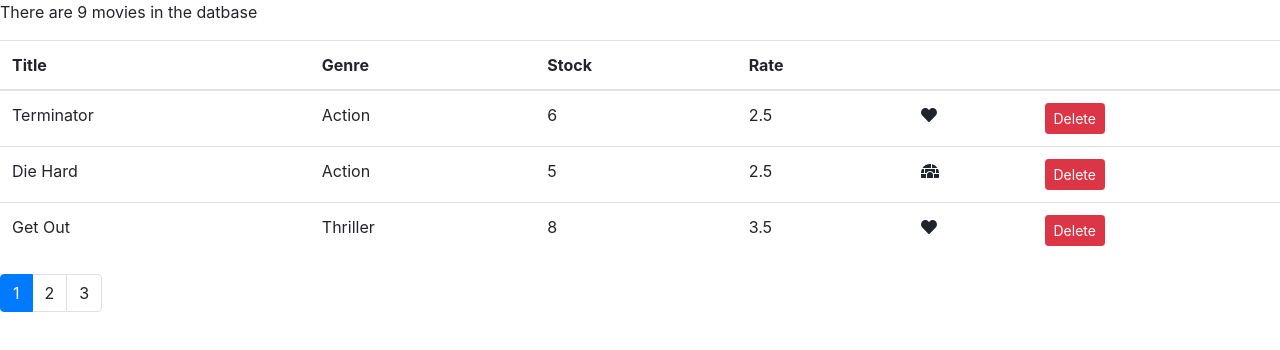
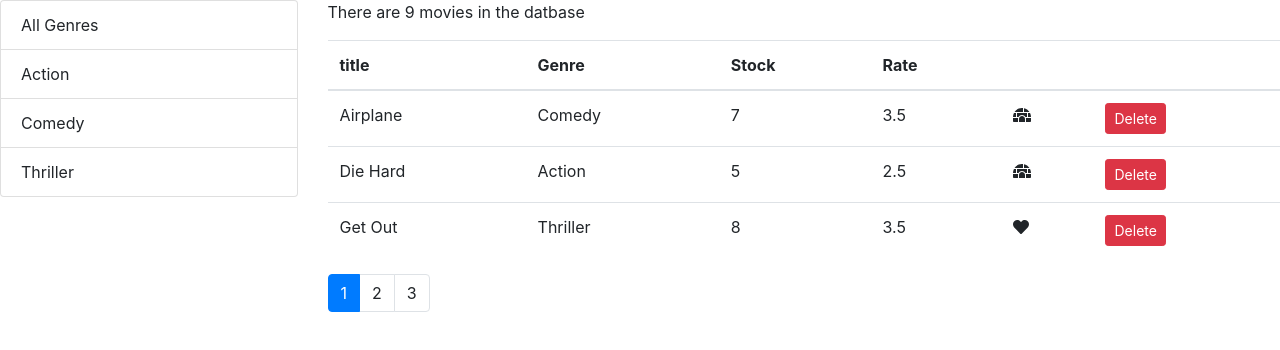
Before and after one commit to Nwillia3/Shmovie, a React (Create React App) app: page / in a window 1280 px wide. Shown: the top 350 px of the page. Built offline with nearby package versions, Linux system fonts and the light colour scheme.

Commit message:
added a sort filter to the table

```diff
--- /dev/null
+++ b/src/components/common/listGroup.jsx
@@ -0,0 +1,33 @@
+import React from "react";
+
+const ListGroup = props => {
+  const {
+    items,
+    textProperty,
+    valueProperty,
+    selectedItem,
+    onItemSelect
+  } = props;
+  return (
+    <ul className="list-group">
+      {items.map(item => (
+        <li
+          onClick={() => onItemSelect(item)}
+          key={item[valueProperty]}
+          className={
+            item === selectedItem ? "list-group-item active" : "list-group-item"
+          }
+        >
+          {item[textProperty]}
+        </li>
+      ))}
+    </ul>
+  );
+};
+
+ListGroup.defaultProps = {
+  textProperty: "name",
+  valueProperty: "_id"
+};
+
+export default ListGroup;
--- a/src/components/common/pagination.jsx
+++ b/src/components/common/pagination.jsx
@@ -18,7 +18,6 @@
             className={page === currentPage ? "page-item active" : "page-item"} // to activate the current page for pagination
           >
             <a onClick={() => onPageChange(page)} className="page-link">
-              {" "}
               {page}
             </a>
           </li>
--- /dev/null
+++ b/src/components/common/tableHeader.jsx
@@ -0,0 +1,32 @@
+import React, { Component } from "react";
+
+class TableHeader extends Component {
+  raiseSort = path => {
+    const sortColumn = { ...this.props.sortColumn };
+    if (sortColumn.path === path)
+      sortColumn.order = sortColumn.order === "asc" ? "desc" : "asc";
+    else {
+      sortColumn.path = path;
+      sortColumn.order = "asc";
+    }
+    this.props.onSort(sortColumn);
+  };
+  render() {
+    return (
+      <thead>
+        <tr>
+          {this.props.columns.map(column => (
+            <th
+              key={column.path || column.key}
+              onClick={() => this.raiseSort(column.path)}
+            >
+              {column.label}
+            </th>
+          ))}
+        </tr>
+      </thead>
+    );
+  }
+}
+
+export default TableHeader;
--- /dev/null
+++ b/src/components/movieTable.jsx
@@ -0,0 +1,54 @@
+import React, { Component } from "react";
+import Like from "./common/like";
+import TableHeader from "./common/tableHeader";
+
+class MovieTable extends Component {
+  columns = [
+    { path: "title", label: "title" },
+    { path: "genre.name", label: "Genre" },
+    { path: "numberInStock", label: "Stock" },
+    { path: "dailyRentalRate", label: "Rate" },
+    { key: "like" },
+    { key: "delete" }
+  ];
+  render() {
+    const { movies, onDelete, onLike, sortColumn, onSort } = this.props;
+    return (
+      <table className="table">
+        <TableHeader
+          columns={this.columns}
+          sortColumn={sortColumn}
+          onSort={onSort}
+        />
+        <tbody>
+          {movies.map(movie => (
+            <tr key={movie._id}>
+              <td>{movie.title}</td>
+              <td>{movie.genre.name}</td>
+              <td>{movie.numberInStock}</td>
+              <td>{movie.dailyRentalRate}</td>
+              <td>
+                <Like
+                  liked={movie.liked}
+                  onClick={() => {
+                    onLike(movie);
+                  }}
+                />
+              </td>
+              <td>
+                <button
+                  onClick={() => onDelete(movie)}
+                  className="btn btn-danger btn-sm"
+                >
+                  Delete
+                </button>
+              </td>
+            </tr>
+          ))}
+        </tbody>
+      </table>
+    );
+  }
+}
+
+export default MovieTable;
--- a/src/components/movies.jsx
+++ b/src/components/movies.jsx
@@ -1,16 +1,25 @@
 import React, { Component } from "react";
-import Like from "./common/like";
 import { getMovies } from "../services/fakeMovieService";
 import Pagination from "./common/pagination";
 import { paginate } from "../utils/pagainate";
+import ListGroup from "./common/listGroup";
+import { getGenres } from "../services/fakeGenreService";
+import MovieTable from "./movieTable";
+import _ from "lodash";
 
 class Movies extends Component {
   state = {
-    movies: getMovies(),
+    movies: [],
     pageSize: 3,
-    currentPage: 1
+    currentPage: 1,
+    genres: [],
+    sortColumn: { path: "title", order: "asc" }
   };
 
+  componentDidMount() {
+    const genres = [{ _id: "", name: "All Genres" }, ...getGenres()];
+    this.setState({ movies: getMovies(), genres });
+  }
   handleLike = movie => {
     const movies = [...this.state.movies];
     const index = movies.indexOf(movie);
@@ -28,61 +37,58 @@
     this.setState({ currentPage: page });
   };
 
+  handleGenre = genre => {
+    this.setState({ selectedGenre: genre, currentPage: 1 });
+  };
+
+  handleSort = sortColumn => {
+    this.setState({ sortColumn });
+  };
   render() {
     const { length: count } = this.state.movies;
-    const { pageSize, currentPage, movies: allMovies } = this.state;
+    const {
+      pageSize,
+      currentPage,
+      selectedGenre,
+      movies: allMovies,
+      sortColumn
+    } = this.state;
 
     if (count === 0) return <p> There are no movies in the database</p>;
+    const filtered =
+      selectedGenre && selectedGenre._id
+        ? allMovies.filter(m => m.genre._id === selectedGenre._id)
+        : allMovies;
 
-    const movies = paginate(allMovies, currentPage, pageSize);
+    const sorted = _.orderBy(filtered, [sortColumn.path], [sortColumn.order]);
+
+    const movies = paginate(sorted, currentPage, pageSize);
 
     return (
-      <div>
-        <p> There are {count} movies in the datbase</p>
-        <table className="table">
-          <thead>
-            <tr>
-              <th>Title</th>
-              <th>Genre</th>
-              <th>Stock</th>
-              <th>Rate</th>
-              <th />
-              <th />
-            </tr>
-          </thead>
-          <tbody>
-            {movies.map(movie => (
-              <tr key={movie._id}>
-                <td>{movie.title}</td>
-                <td>{movie.genre.name}</td>
-                <td>{movie.numberInStock}</td>
-                <td>{movie.dailyRentalRate}</td>
-                <td>
-                  <Like
-                    liked={movie.liked}
-                    onClick={() => {
-                      this.handleLike(movie);
-                    }}
+      <div className="row">
+        <div className="col-3">
+          <ListGroup
+            items={this.state.genres}
+            selectedItem={this.state.selectedGenre}
+            onItemSelect={this.handleGenre}
           />
-                </td>
-                <td>
-                  <button
-                    onClick={() => this.handleDelete(movie)}
-                    className="btn btn-danger btn-sm"
-                  >
-                    Delete
-                  </button>
-                </td>
-              </tr>
-            ))}
-          </tbody>
-        </table>
+        </div>
+        <div className="col">
+          <p> There are {filtered.length} movies in the datbase</p>
+          <MovieTable
+            movies={movies}
+            sortColumn={sortColumn}
+            onDelete={this.handleLike}
+            onLike={this.handleLike}
+            onSort={this.handleSort}
+          />
           <Pagination
-          itemsCount={count}
+            itemsCount={filtered.length}
             pageSize={pageSize}
             currentPage={currentPage}
             onPageChange={this.handlePageChange}
           />
+        </div>
       </div>
     );
   }
--- a/src/index.js
+++ b/src/index.js
@@ -6,7 +6,7 @@
 import "bootstrap/dist/css/bootstrap.css";
 import "font-awesome/css/font-awesome.css";
 import { library } from "@fortawesome/fontawesome-svg-core";
-import { FontAwesomeIcon } from "@fortawesome/react-fontawesome";
+// import { FontAwesomeIcon } from "@fortawesome/react-fontawesome";
 import { faHeart } from "@fortawesome/free-solid-svg-icons";
 import { faIgloo } from "@fortawesome/free-solid-svg-icons";
 library.add(faHeart);
```
Lines whose indentation alone changed are shown as unchanged.
